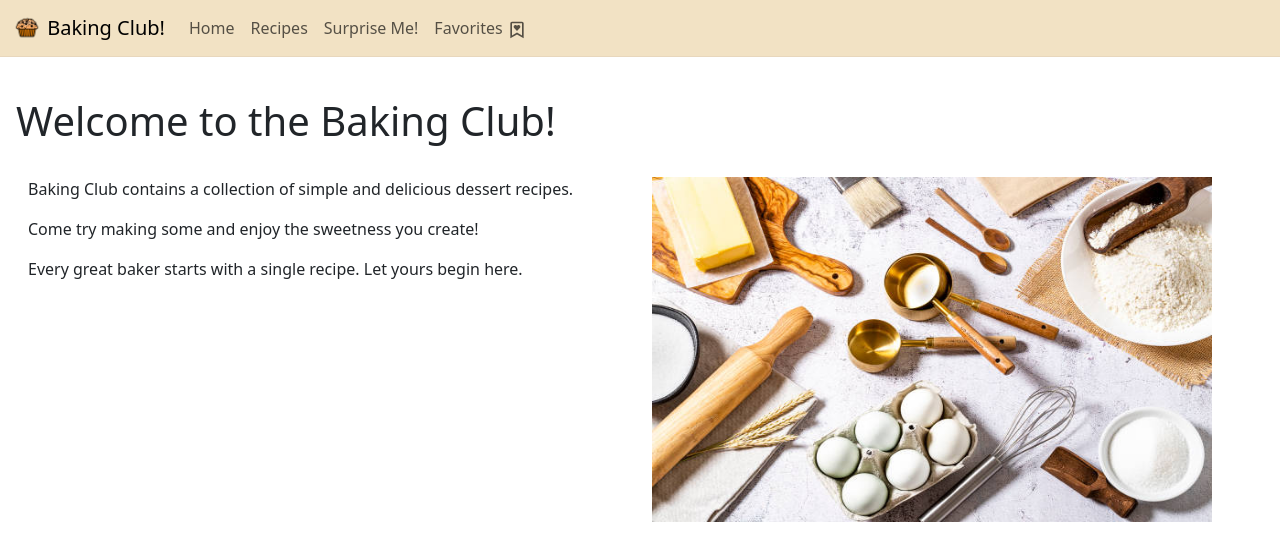
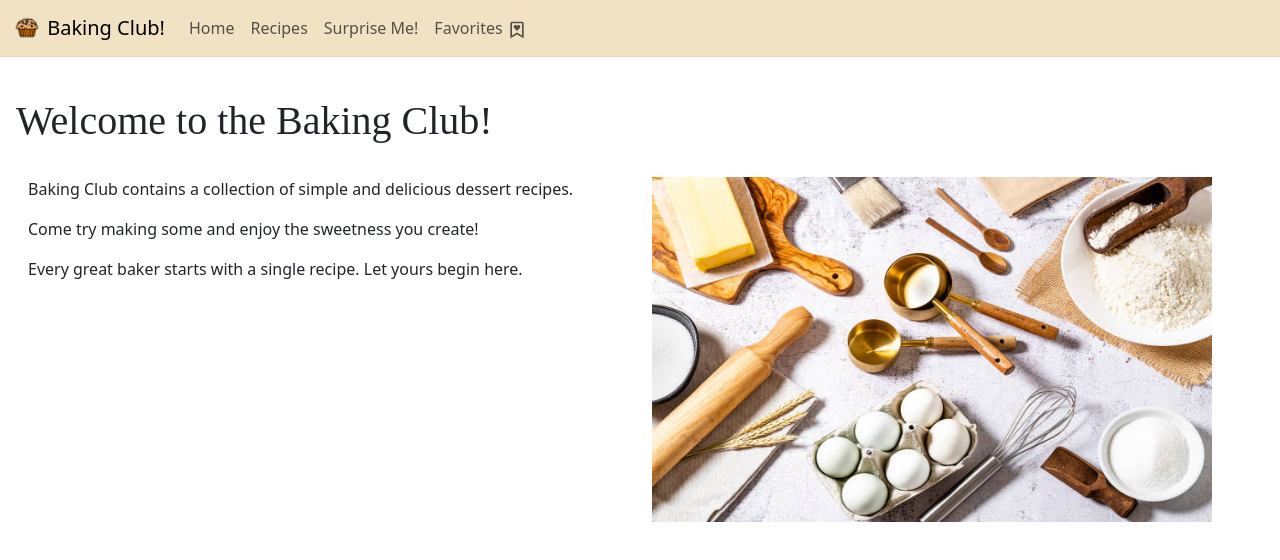
Before and after one commit to CS571-F25/p196, a React (Vite) app: page /#/ in a window 1280 px wide. Shown: the top 560 px of the page. Built offline with nearby package versions, Linux system fonts and the light colour scheme; no server answers.

Commit message:
changed font

```diff
--- a/src/components/nav/pages/BakingLanding.jsx
+++ b/src/components/nav/pages/BakingLanding.jsx
@@ -6,7 +6,7 @@ export default function BakingLanding(props) {
 
     return <div>
         <br/>
-        <h1>Welcome to the Baking Club!</h1>
+        <h1 style={{fontFamily: "cursive"}}>Welcome to the Baking Club!</h1>
         <br/>
         <Container fluid={true}>
             <Row>
--- a/src/components/nav/pages/BakingRecipeFull.jsx
+++ b/src/components/nav/pages/BakingRecipeFull.jsx
@@ -22,11 +22,11 @@ export default function BakingRecipeFull(props){
         <img src={recipe.img} alt={`this is ${recipe.name}`} style={{width: 500}}/>
         <p>Source: <a href={recipe.source.link}>Allrecipes</a></p>
         <p><strong>Recipe by {recipe.source.name}</strong></p>
-        <h4>Ingredients</h4>
+        <h3>Ingredients</h3>
         <ul>
             {recipe.ingredients.map((ing, idx) => <li key={idx}>{ing}</li>)}
         </ul>
-        <h4>Recipe Steps: </h4>
+        <h3>Recipe Steps: </h3>
         <ol>
             {recipe.recipe.map((step, idx) => <li key={idx}>{step}</li>)}
         </ol>
--- a/src/components/nav/pages/BakingRecipes.jsx
+++ b/src/components/nav/pages/BakingRecipes.jsx
@@ -32,7 +32,7 @@ export default function BakingRecipes(props){
     }
 
     return <div>
-        <h1 style={{ textAlign: "center" }}>Pick a recipe!</h1>
+        <h1 style={{ textAlign: "center", fontFamily: "cursive" }}>Pick a recipe!</h1>
         <label htmlFor="level-selector">Level:</label>
         <select id="level-selector" style={{marginLeft: "5px"}} value={level} onChange={(e) => setLevel(e.target.value)}>
             <option value="All">All</option>
```
Also changed, not shown: 2 other files (tests, documents, lock files or other folders).
